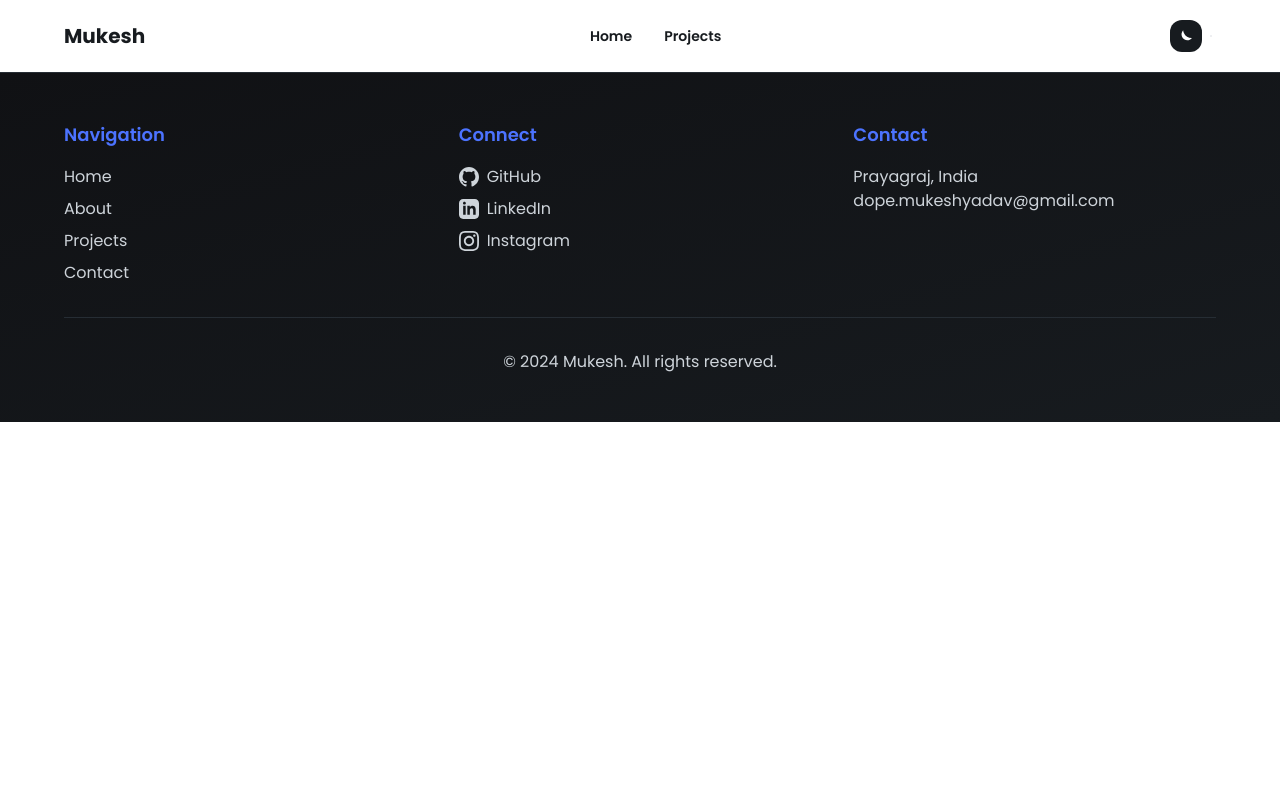
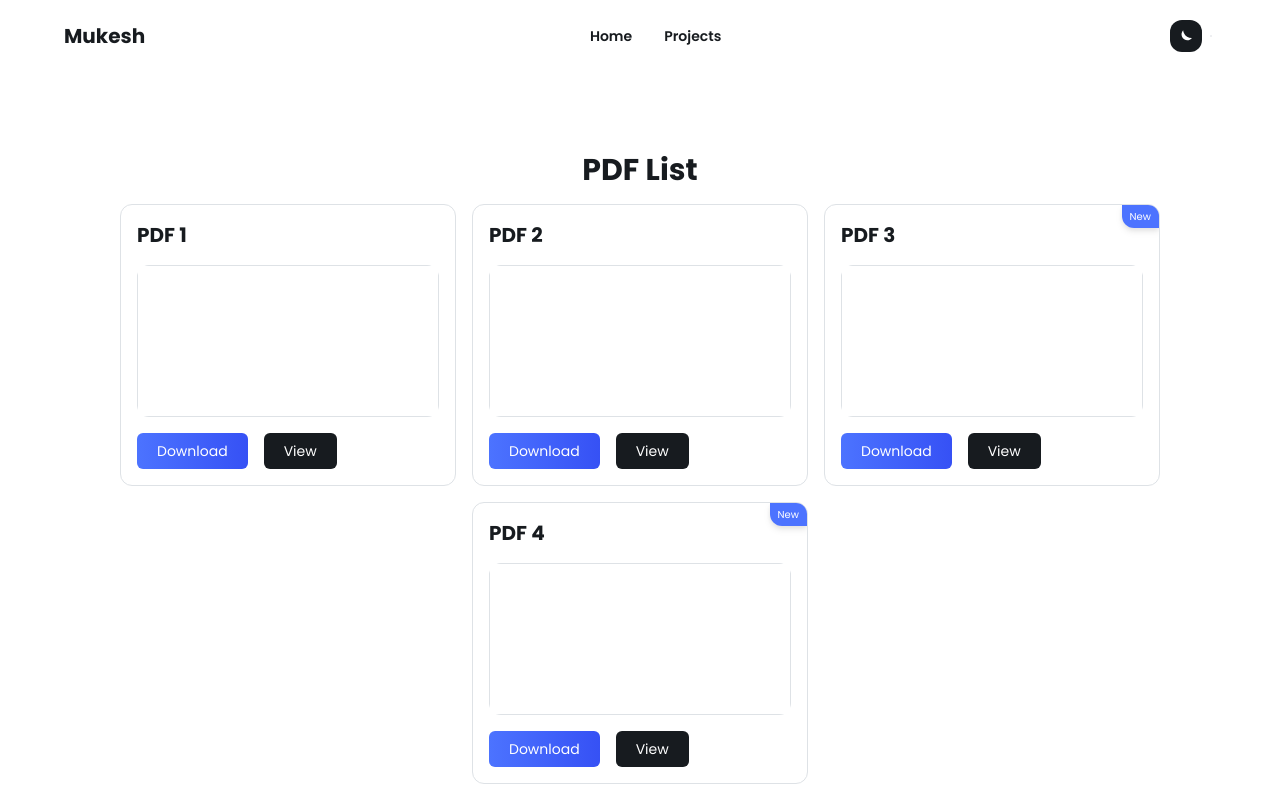
Before and after one commit to dopemukesh/myPortfolio, a React (Vite) app: page /pdflist in a window 1280 px wide. Shown: the top 800 px of the page. Built offline with nearby package versions, Linux system fonts and the light colour scheme.

Commit message:
resume pdflist added

```diff
--- a/src/App.jsx
+++ b/src/App.jsx
@@ -7,6 +7,7 @@ import Home from './pages/Home';
 import Projects from './pages/Projects';
 import Contact from './pages/Contact';
 import About from './pages/About';
+import PdfList from './components/PdfList';
 
 const App = () => {
   const [isDarkMode, setIsDarkMode] = useState(false);
@@ -33,6 +34,7 @@ const App = () => {
           <Route path="/contact" element={<Contact />} />
           <Route path="/projects" element={<Projects />} />
           <Route path="/about" element={<About />} />
+          <Route path="/pdflist" element={<PdfList />} />
         </Routes>
       </div>
       <Footer />
--- /dev/null
+++ b/src/api/Pdfs.json
@@ -0,0 +1,24 @@
+[
+    {
+        "id" : "1",
+        "filename": "mukeshyadav-frontend-dev-resume-bl.pdf",
+        "url": "src/assets/resume/mukeshyadav-frontend-dev-resume-bl.pdf"
+    },
+    {
+        "id" : "2",
+        "filename": "mukeshyadav-frontend-dev-resume-bw.pdf",
+        "url": "src/assets/resume/mukeshyadav-frontend-dev-resume-bw.pdf"
+    },
+    {
+        "id" : "3",
+        "filename": "updatedTemplate01-frontendDev-resume-bl01.pdf",
+        "url": "./resume/updatedTemplate01-frontendDev-resume-bl01.pdf",
+        "type": "New"
+    },
+    {
+        "id" : "4",
+        "filename": "updatedTemplate02-frontendDev-resume-bl02.pdf",
+        "url": "./resume/updatedTemplate02-frontendDev-resume-bl02.pdf",
+        "type": "New"
+    }
+]
--- /dev/null
+++ b/src/components/PdfList.jsx
@@ -0,0 +1,45 @@
+import React from 'react'
+import pdfs from '../api/Pdfs.json'
+import Container from './Reusable/Container'
+import Button from './Reusable/Button'
+
+const PdfList = () => {
+    return (
+        <div>
+            <Container className='my-20'>
+                <h1 className='text-3xl text-brandDark-800 dark:text-brandDark-100 font-bold text-center mt-20'>PDF List</h1>
+                <div className='flex flex-wrap gap-4 p-4 place-content-center'>
+                    {pdfs.map((pdf) => (
+                        <div key={pdf.id} className='relative overflow-hidden bg-white dark:bg-brandDark-800 p-4 rounded-xl w-fit border border-brandDark-300 dark:border-brandDark-700 gap-4 flex flex-col'>
+                            {pdf.type && <p className='absolute w-fit right-0 top-0 text-[10px] bg-brandBlue-500 text-white px-2 py-1 rounded-bl-xl drop-shadow-md select-none'>{pdf.type}</p>}
+                            <h2 className='text-xl text-brandDark-800 dark:text-brandDark-100 font-bold'>PDF {pdf.id}</h2>
+                            <div className='w-fit overflow-hidden rounded-xl'>
+                                <iframe
+                                    src={pdf.url}
+                                    title={`PDF Preview: ${pdf.filename}`}
+                                    className='border border-brandDark-300 dark:border-brandDark-700'>
+
+                                </iframe>
+                            </div>
+                            <div className='flex gap-4'>
+                                <a
+                                    href={pdf.url}
+                                    download={pdf.filename}>
+                                    <Button>Download</Button>
+                                </a>
+                                <a
+                                    href={pdf.url}>
+                                    <Button variant='secondary'>View</Button>
+                                </a>
+
+                            </div>
+                        </div>
+                    ))}
+
+                </div>
+            </Container>
+        </div>
+    )
+}
+
+export default PdfList
--- /dev/null
+++ b/src/components/Reusable/Button.jsx
@@ -0,0 +1,33 @@
+import React from 'react';
+
+const Button = ({
+    children,
+    onClick,
+    className = '',
+    type = 'button',
+    variant = 'primary',
+    disabled = false,
+}) => {
+    // Define styles for different variants
+    const variantClasses = {
+        primary: 'bg-gradient-to-r from-brandBlue-500 to-brandBlue-600 text-white',
+        secondary: 'bg-brandDark-800 dark:bg-brandDark-100 hover:bg-brandDark-700 dark:hover:bg-brandDark-300 text-white dark:text-brandDark-800 dark:hover:bg-brandDark-200',
+        outline: 'bg-transparent text-brandBlue-500 border border-brandBlue-500 hover:bg-brandBlue-500 hover:text-white',
+        danger: 'bg-red-500 text-white hover:bg-red-600',
+    };
+
+    return (
+        <button
+            type={type}
+            onClick={onClick}
+            disabled={disabled}
+            className={`inline-block px-5 py-2 text-sm rounded-md ${variantClasses[variant] || variantClasses.primary
+                } ${disabled ? 'opacity-50 cursor-not-allowed' : ''
+                } ${className}`}
+        >
+            {children}
+        </button>
+    );
+};
+
+export default Button;
--- /dev/null
+++ b/src/components/Reusable/Container.jsx
@@ -0,0 +1,11 @@
+import React from 'react';
+
+const Container = ({ children, className = '' }) => {
+    return (
+        <div className={`max-w-7xl mx-auto px-4 sm:px-6 lg:px-8 ${className}`}>
+            {children}
+        </div>
+    );
+};
+
+export default Container;
```
Also changed, not shown: src/pages/Home.jsx (+5 -4 lines), 2 other files (tests, documents, lock files or other folders).
